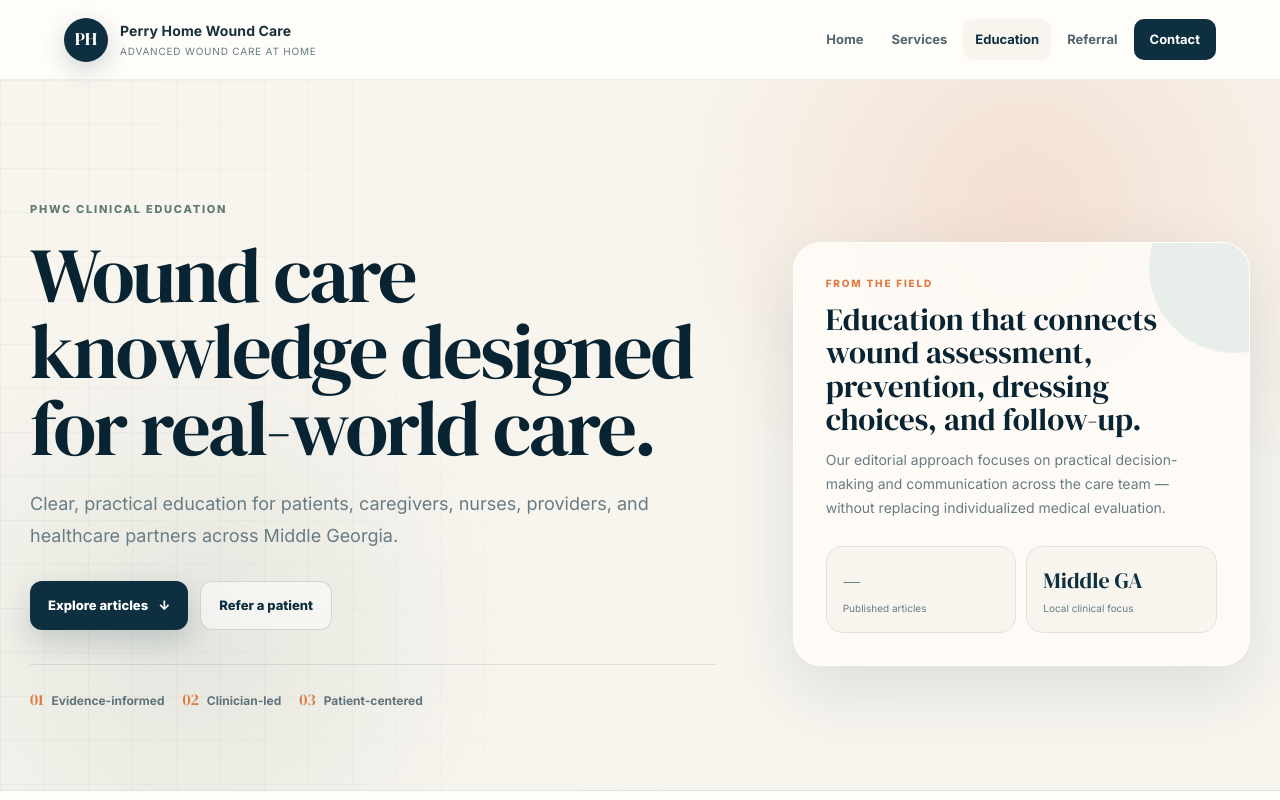
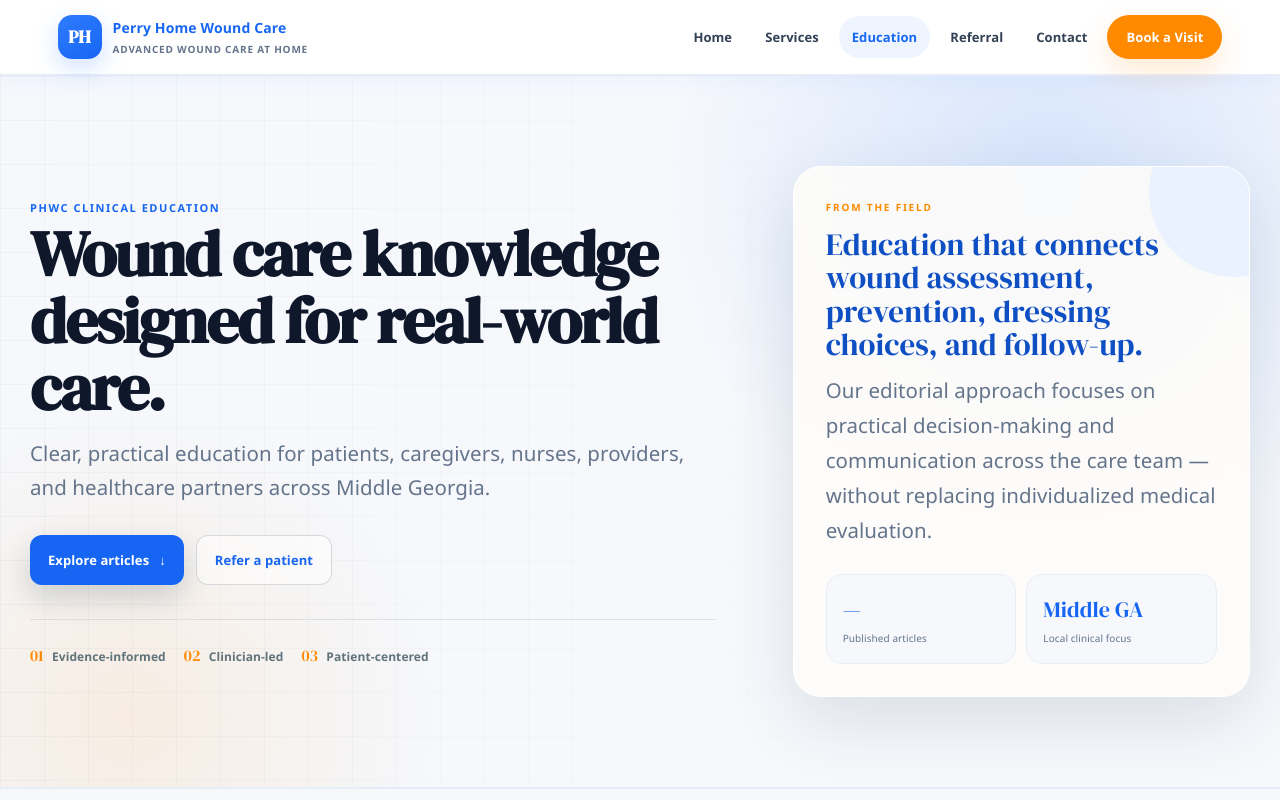
Before and after one commit to nosby2007/perryhomewound-care, a plain HTML site: page public/blog.html in a window 1280 px wide. Shown: the top 800 px of the page. Drawn offline with Linux system fonts and the light colour scheme; no server answers.

Commit message:
Align blog index with PHWC public design system

```diff
--- a/public/blog.html
+++ b/public/blog.html
@@ -10,8 +10,9 @@
   <link rel="preconnect" href="https://fonts.gstatic.com" crossorigin/>
   <link href="https://fonts.googleapis.com/css2?family=DM+Serif+Display&family=Inter:wght@400;500;600;700;800&display=swap" rel="stylesheet"/>
   <link rel="stylesheet" href="/blog.css"/>
+  <link rel="stylesheet" href="/phwc-public.css"/>
 </head>
-<body>
+<body class="phwc-public phwc-editorial">
   <header class="site-header">
     <a class="brand" href="/" aria-label="Perry Home Wound Care home">
       <span class="logo">PH</span>
@@ -22,12 +23,13 @@
       <a href="/publics/services/Service">Services</a>
       <a class="active" href="/blog">Education</a>
       <a href="/publics/referal/referal">Referral</a>
-      <a class="cta" href="/publics/contact/Contact">Contact</a>
+      <a href="/publics/contact/contact">Contact</a>
+      <a class="cta" href="/publics/booking/bookings">Book a Visit</a>
     </nav>
   </header>
 
   <main>
-    <section class="hero">
+    <section class="hero blog-hero">
       <div class="hero-shell">
         <div class="hero-copy">
           <span class="eyebrow">PHWC CLINICAL EDUCATION</span>
```
